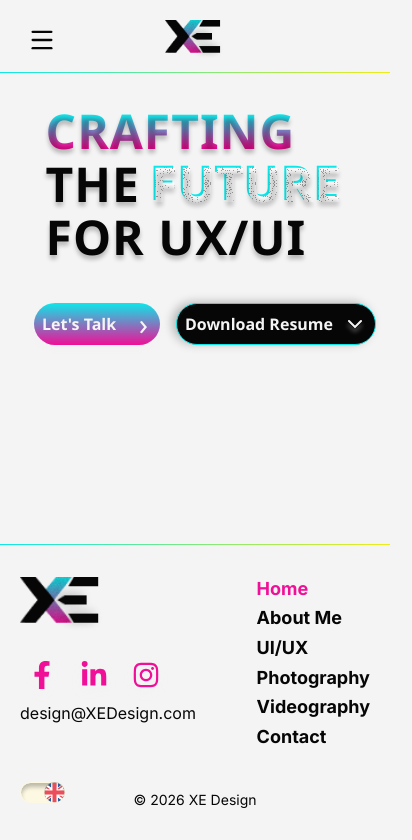
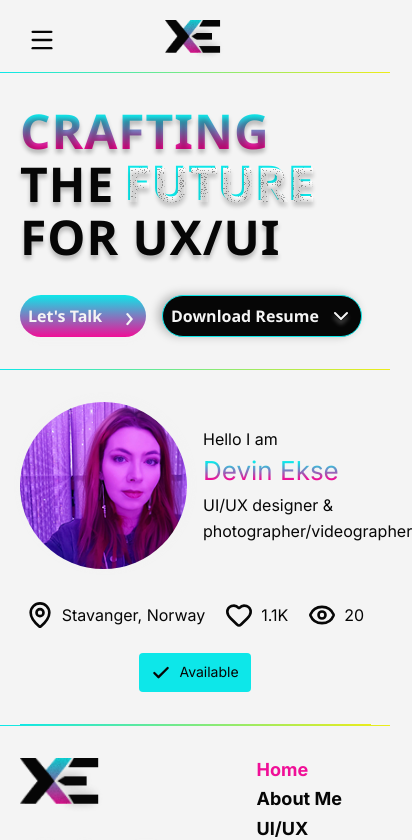
Before and after one commit to duct-tape-deployments/devin-portfolio, a React (Vite) app: page / in a window 390 px wide. Shown: the top 840 px of the page, 412 px wide, since content can reach past the window. Built offline with nearby package versions, Linux system fonts and the light colour scheme; a web font is replaced by a local one.

Commit message:
feat(home): add responsive hero and profile preview

```diff
--- a/src/components/interface/HomeHero.tsx
+++ b/src/components/interface/HomeHero.tsx
@@ -1,12 +1,41 @@
+import type { LucideIcon } from 'lucide-react';
+import { Check, Eye, Heart, MapPin } from 'lucide-react';
 import { DownArrow } from './DownArrow';
+import { GradientDivider } from './GradientDivider';
+import { PageContainer } from '../layout/PageContainer';
+import profileImage from '@/assets/devin-profile-image.jpg';
+
+const profileStats = [
+  { icon: MapPin, label: 'Location', value: 'Stavanger, Norway' },
+  { icon: Heart, label: 'Likes', value: '1.1K' },
+  { icon: Eye, label: 'Views', value: '20' },
+] satisfies ReadonlyArray<{
+  icon: LucideIcon;
+  label: string;
+  value: string;
+}>;
 
 export function HomeHero() {
   return (
-    <section className="bg-background px-1 py-8 text-left" aria-labelledby="home-hero-title">
-      <div className="mx-auto w-full max-w-[900px] text-left place-items-center font-display">
+    <div className="bg-background text-foreground">
+      <HeroIntro />
+      <GradientDivider />
+      <ProfilePreview />
+      <div className="mx-auto w-[90%]" aria-hidden="true">
+        <GradientDivider />
+      </div>
+    </div>
+  );
+}
+
+function HeroIntro() {
+  return (
+    <section className="py-8 sm:py-14" aria-labelledby="home-hero-title">
+      <PageContainer className="font-display">
+        <div className="mx-auto max-w-[680px]">
           <h1
             id="home-hero-title"
-          className="max-w-[680px] text-display leading-display font-black tracking-[0.02em]"
+            className="text-display leading-display font-black tracking-[0.02em]"
           >
             <span className="block bg-gradient-text bg-clip-text text-transparent text-shadow-drop">
               CRAFTING
@@ -26,7 +55,7 @@ export function HomeHero() {
             <span className="block text-shadow-drop">FOR UX/UI</span>
           </h1>
 
-        <div className="mt-10 flex flex-wrap gap-4 pl-5">
+          <div className="mt-8 flex flex-wrap gap-4 sm:mt-10">
             <a
               href="/contact"
               className="group relative inline-flex h-[42px] w-[126px] shrink-0 items-center justify-between overflow-hidden rounded-full bg-gradient px-2 text-label font-bold text-foreground-inverse shadow-btn transition-[box-shadow,transform] duration-300 ease-in-out hover:scale-[1.02] active:shadow-pressed focus-visible:outline-2 focus-visible:outline-offset-4 focus-visible:outline-focus"
@@ -42,14 +71,65 @@ export function HomeHero() {
 
             <a
               href="/resume.pdf"
-            download
-            className="inline-flex h-[42px] w-[200px] shrink-0 items-center px-2 justify-between rounded-full border-1 border-cyan bg-btn-solid  text-label font-bold text-btn-solid-foreground shadow-soft transition-[background-image,box-shadow,transform] hover:scale-[1.02] active:shadow-pressed focus-visible:outline-2 focus-visible:outline-offset-4 focus-visible:outline-focus"
+              download="Devin-Ekse-Resume.pdf"
+              className="inline-flex h-[42px] w-[200px] shrink-0 items-center justify-between rounded-full border border-cyan bg-btn-solid px-2 text-label font-bold text-btn-solid-foreground shadow-soft transition-[background-image,box-shadow,transform] hover:scale-[1.02] active:shadow-pressed focus-visible:outline-2 focus-visible:outline-offset-4 focus-visible:outline-focus"
             >
               Download Resume
               <DownArrow />
             </a>
           </div>
         </div>
+      </PageContainer>
     </section>
   );
 }
+
+function ProfilePreview() {
+  return (
+    <section className="py-8 sm:py-14" aria-labelledby="profile-title">
+      <PageContainer>
+        <div className="grid grid-cols-[minmax(0,1fr)_minmax(0,1fr)] items-center gap-4 sm:gap-8 md:gap-12">
+          <img
+            src={profileImage}
+            alt="Devin Ekse"
+            className="mx-auto aspect-square w-full max-w-[360px] rounded-full object-cover shadow-glow-image"
+          />
+
+          <div className="text-left">
+            <p className="text-body">Hello I am</p>
+            <h2
+              id="profile-title"
+              className="mt-1 bg-gradient-text bg-clip-text font-body text-h2 font-normal text-transparent sm:text-h1"
+            >
+              Devin Ekse
+            </h2>
+            <p className="mt-2 max-w-[24rem] text-body sm:mt-3">
+              UI/UX designer &amp; photographer/videographer
+            </p>
+          </div>
+        </div>
+
+        <dl className="mt-8 flex flex-wrap items-center justify-center gap-x-5 gap-y-3 sm:mt-10 sm:gap-x-10 sm:gap-y-4">
+          {profileStats.map(({ icon: StatIcon, label, value }) => (
+            <div key={label} className="inline-flex items-center gap-2">
+              <StatIcon
+                className="size-7 shrink-0 sm:size-8"
+                strokeWidth={2.25}
+                aria-hidden="true"
+              />
+              <dt className="sr-only">{label}</dt>
+              <dd className="text-body">{value}</dd>
+            </div>
+          ))}
+        </dl>
+
+        <div className="mt-6 flex justify-center">
+          <span className="inline-flex items-center gap-2 rounded-sm bg-badge px-3 py-2 text-sm font-medium text-badge-foreground">
+            <Check className="size-5" strokeWidth={2.75} aria-hidden="true" />
+            Available
+          </span>
+        </div>
+      </PageContainer>
+    </section>
+  );
+}
```
Also changed, not shown: src/assets/devin-profile-image.jpg (added). Lines whose indentation alone changed are shown as unchanged.
